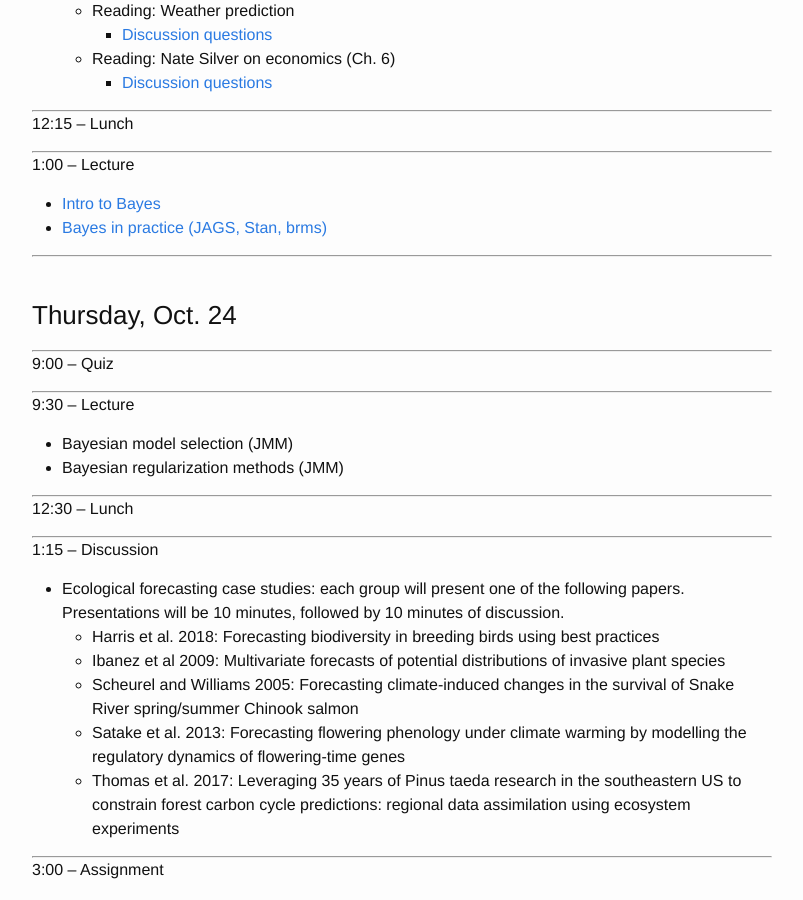
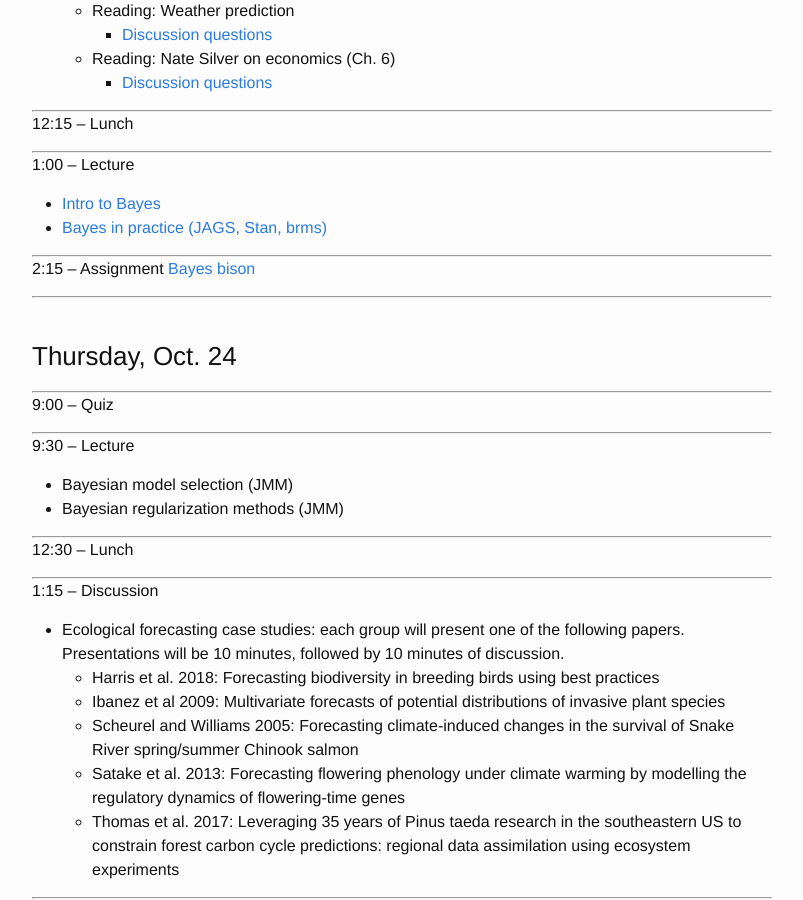
Before and after one commit to pbadler/forecasting-course-short, a Jekyll site: the page built from schedule.md, in a window 1280 px wide and 900 px high, scrolled down 2049 px. Shown: the whole window, without its empty margins (238-1041 px from the left). Built offline with Jekyll 4.4.1, drawn with Linux system fonts in a browser that asks for light colours.

Commit message:
link to bayes bison

```diff
--- a/schedule.md
+++ b/schedule.md
@@ -134,6 +134,11 @@ layout: page
  * [Bayes in practice (JAGS, Stan, brms)](lectures/Bayes_in_practice)
 
 ***
+
+2:15 -- Assignment [Bayes bison](assignments/bayes_bison)
+
+***
+
 <br/>
 
 ### Thursday, Oct. 24
```
